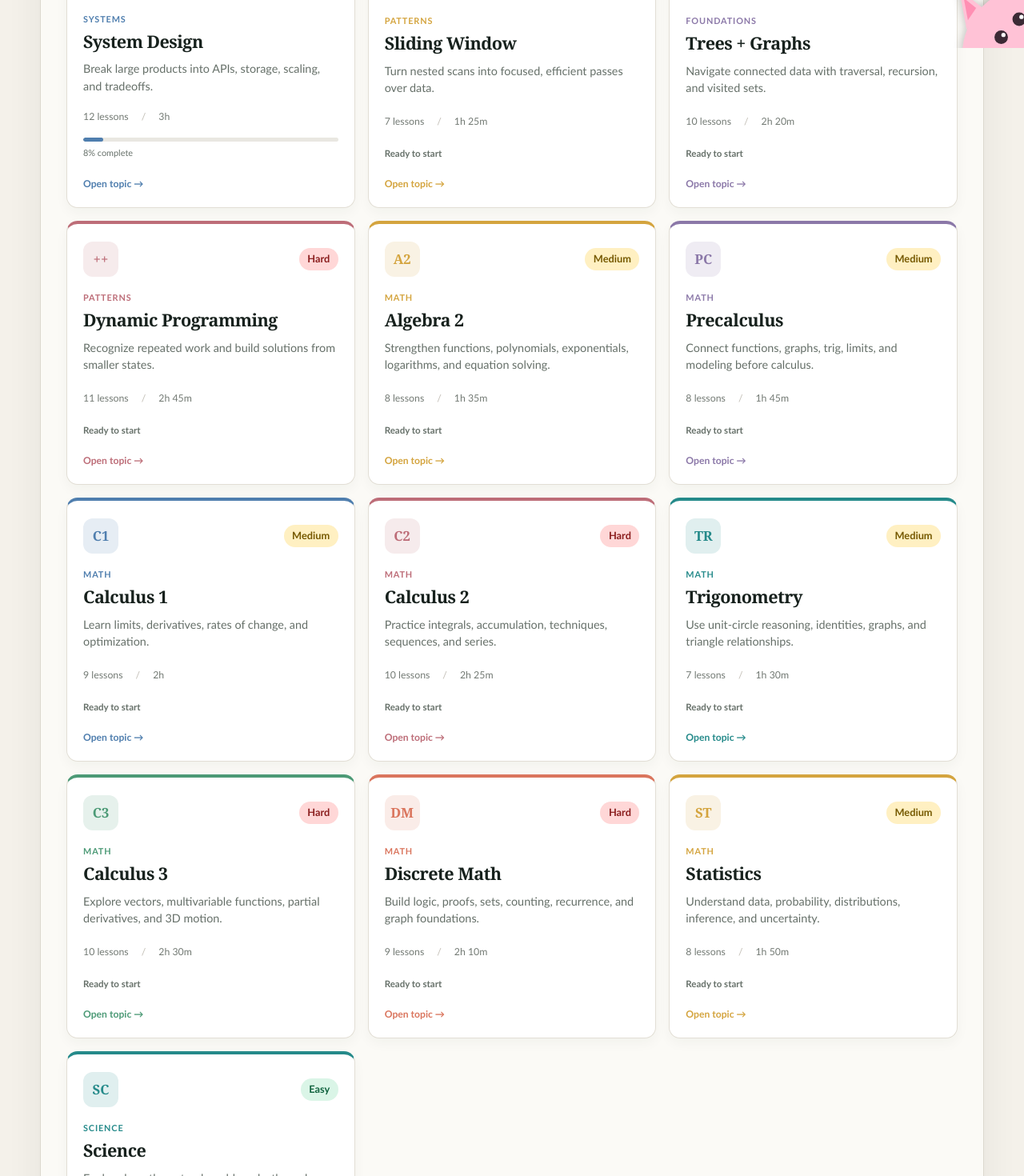
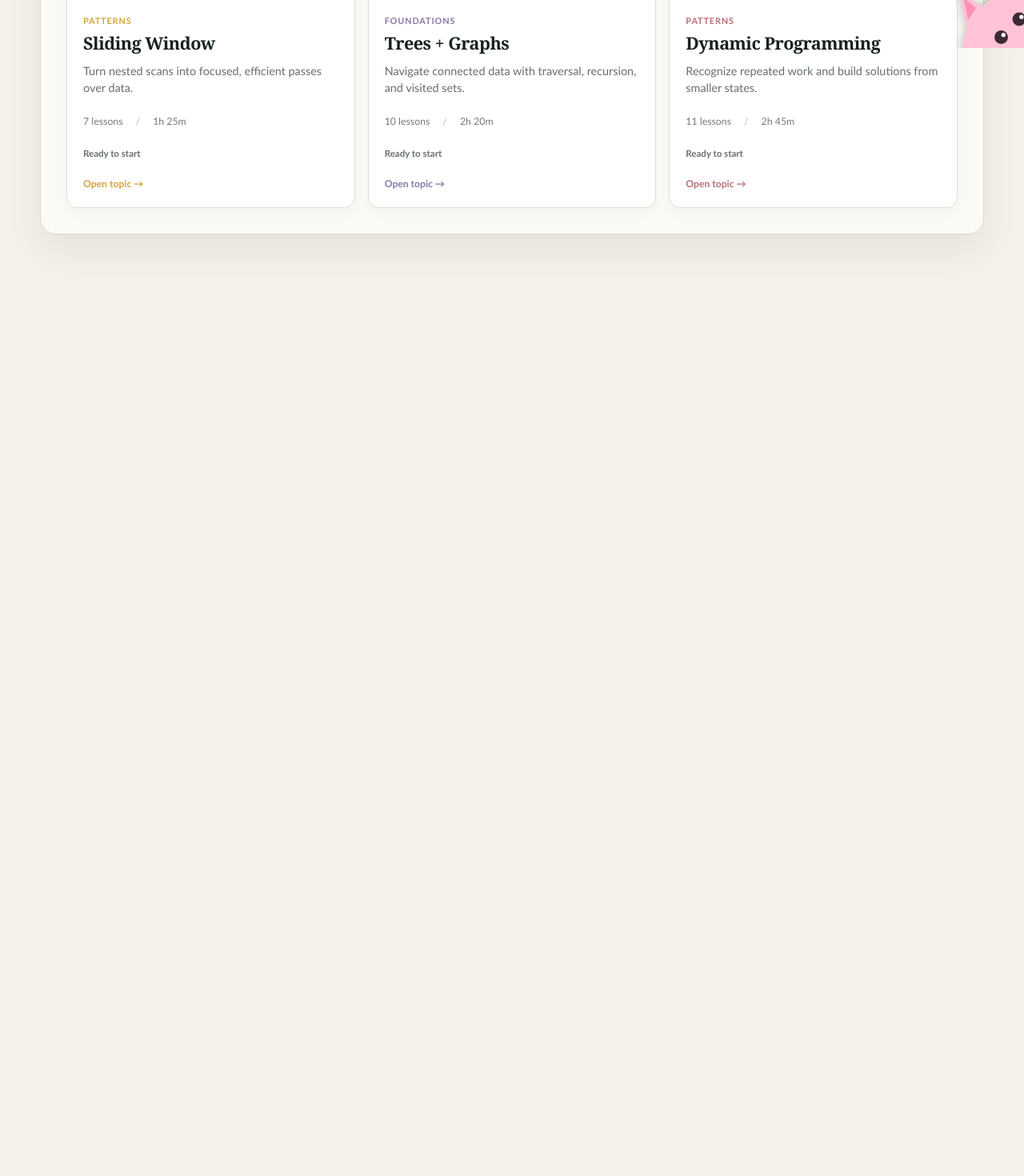
Before and after one commit to aphan135/Digi-Pet, a React (Vite) app in the folder web/: page / in a window 1280 px wide. Shown: the part 740-2210 px from the top of the page at 80% size. After the commit the page ends 1145 px from the top, so only its background shows below. Built offline with nearby package versions, Linux system fonts and the light colour scheme.

Commit message:
Focus learning map on LeetCode topics

```diff
--- a/web/src/App.tsx
+++ b/web/src/App.tsx
@@ -14,7 +14,7 @@ function exerciseToProblem(exercise: LearningExercise, topic: Topic): Problem {
     id: exercise.id,
     title: exercise.title,
     difficulty: exercise.difficulty,
-    type: topic.category === "Systems" ? "system-design" : "leetcode",
+    type: "leetcode",
     topic: topic.name,
     prompt: exercise.instructions,
     hint: exercise.hint,
--- a/web/src/data/learningContent.ts
+++ b/web/src/data/learningContent.ts
@@ -22,29 +22,6 @@ function levels(
     { label: "Intermediate", title: "Recognize the pattern", explanation: mechanics, takeaway: "Translate a problem statement into the right operations." },
     { label: "Advanced", title: "Reason about tradeoffs", explanation: advanced, takeaway: "Explain complexity, edge cases, and alternative designs." },
   ];
-}
-
-function mathContent(title: string, overview: string, analogy: string): TopicContent {
-  return {
-    overview,
-    analogy,
-    levels: levels(
-      `Learn the core vocabulary and notation for ${title}.`,
-      "Practice choosing the right method and explaining each step clearly.",
-      "Connect the method to edge cases, alternate strategies, and real applications.",
-    ),
-    exercises: [
-      exercise(
-        `${title.toLowerCase().split(" ").join("-")}-reasoning`,
-        `${title} reasoning check`,
-        "Medium",
-        `Solve a representative ${title} problem and explain the reasoning behind each step.`,
-        "function explainSolution() {\n  // Write your reasoning in the answer box on the Challenge page\n}\n\nconsole.log('ready');",
-        "ready",
-        "State what is given, what you need to find, and why each transformation is valid.",
-      ),
-    ],
-  };
 }
 
 export const learningContent: Record<string, TopicContent> = {
@@ -108,60 +85,4 @@ export const learningContent: Record<string, TopicContent> = {
       exercise("dp-coins", "Minimum coins", "Hard", "Find the fewest coins needed to make amount 6.", "function minCoins(coins, amount) {\n  // dp[x] is the best answer for amount x\n}\n\nconsole.log(minCoins([1, 3, 4], 6));", "2", "Initialize unreachable amounts to Infinity and build upward."),
     ],
   },
-  "system-design": {
-    overview: "System design turns product requirements into cooperating services, APIs, data stores, caches, and queues that remain reliable as usage grows.",
-    analogy: "Designing a city means planning roads, utilities, capacity, and failure recovery before adding buildings.",
-    levels: levels("Clarify users, requirements, and the core data flow.", "Choose APIs, storage, caching, and scaling boundaries.", "Analyze consistency, hot spots, failures, observability, and cost."),
-    exercises: [
-      exercise("system-id", "Generate a short ID", "Easy", "Convert the number to base 36 and print the result.", "function shortId(number) {\n  // Use a compact alphanumeric representation\n}\n\nconsole.log(shortId(12345));", "9ix", "JavaScript numbers can be converted with toString(radix)."),
-      exercise("system-shard", "Choose a shard", "Medium", "Route each numeric user ID to one of four shards.", "function shardFor(userId, shardCount) {\n  // Return a stable shard number\n}\n\nconsole.log(shardFor(42, 4));", "2", "Modulo gives a stable value from zero to shardCount - 1."),
-      exercise("system-rate", "Fixed-window limiter", "Hard", "Allow only the first three calls and print the decisions as JSON.", "function createLimiter(limit) {\n  // Return a function that tracks calls\n}\n\nconst allow = createLimiter(3);\nconsole.log(JSON.stringify([allow(), allow(), allow(), allow()]));", "[true,true,true,false]", "Close over a counter and compare it with the limit."),
-    ],
-  },
-  "algebra-2": mathContent(
-    "Algebra 2",
-    "Algebra 2 builds fluency with functions, polynomials, exponentials, logarithms, and equation solving.",
-    "Think of algebra as a toolkit for transforming expressions without changing their meaning.",
-  ),
-  precalculus: mathContent(
-    "Precalculus",
-    "Precalculus connects advanced functions, graphs, trigonometry, limits, and modeling before calculus.",
-    "Precalculus is the bridge between symbolic algebra and motion/change.",
-  ),
-  "calculus-1": mathContent(
-    "Calculus 1",
-    "Calculus 1 focuses on limits, derivatives, rates of change, tangent lines, and optimization.",
-    "A derivative is a speedometer for a changing quantity.",
-  ),
-  "calculus-2": mathContent(
-    "Calculus 2",
-    "Calculus 2 develops integration techniques, accumulation, sequences, and series.",
-    "Integration is a way to add infinitely many tiny pieces into one whole.",
-  ),
-  trigonometry: mathContent(
-    "Trigonometry",
-    "Trigonometry studies angles, cycles, unit-circle relationships, identities, and wave behavior.",
-    "Trig turns rotation and repeating motion into measurable relationships.",
-  ),
-  "calculus-3": mathContent(
-    "Calculus 3",
-    "Calculus 3 extends calculus into vectors, 3D space, multivariable functions, and partial derivatives.",
-    "Instead of walking on a line, Calculus 3 explores movement across landscapes.",
-  ),
-  "discrete-math": mathContent(
-    "Discrete Math",
-    "Discrete Math builds foundations in logic, proofs, sets, counting, recurrence, and graphs.",
-    "Discrete math is the grammar of computer science reasoning.",
-  ),
-  statistics: mathContent(
-    "Statistics",
-    "Statistics explains data, probability, distributions, inference, and uncertainty.",
-    "Statistics is how we make careful claims when the world is noisy.",
-  ),
-  science: {
-    overview: "Science uses observation and evidence to explain patterns in the natural world. Strong explanations connect what happens to the mechanisms that cause it.",
-    analogy: "A scientific explanation is a detective story: observations are clues, and evidence supports the best explanation.",
-    levels: levels("Describe observations and identify the scientific question.", "Connect evidence to models such as matter, energy, and forces.", "Evaluate explanations by checking predictions against evidence."),
-    exercises: [],
-  },
 };
--- a/web/src/data/problems.ts
+++ b/web/src/data/problems.ts
@@ -13,17 +13,6 @@ export const problems: Problem[] = [
     expectedConcepts: ["hash map lookup", "single pass", "return indices", "O(n) time"],
   },
   {
-    id: "url-shortener",
-    title: "Design a URL Shortener",
-    difficulty: "Medium",
-    type: "system-design",
-    topic: "System Design",
-    prompt:
-      "Design a service that converts long URLs into short links and redirects users back to the original URL.",
-    hint: "Start with the data model, then think about ID generation, redirects, and scaling reads.",
-    expectedConcepts: ["requirements", "URL mapping table", "ID generation", "redirect latency"],
-  },
-  {
     id: "valid-parentheses",
     title: "Valid Parentheses",
     difficulty: "Easy",
@@ -34,26 +23,4 @@ export const problems: Problem[] = [
     hint: "Push opening brackets onto a stack and match each closing bracket against the latest opener.",
     expectedConcepts: ["stack", "matching pairs", "empty stack check", "O(n) time"],
   },
-  {
-    id: "adding-fractions",
-    title: "Adding Fractions",
-    difficulty: "Easy",
-    type: "math",
-    topic: "Fractions",
-    prompt:
-      "What is 3/4 + 2/3? Show how you find a common denominator and simplify your answer.",
-    hint: "Find the least common denominator of 4 and 3, then convert both fractions.",
-    expectedConcepts: ["common denominator", "equivalent fractions", "simplifying"],
-  },
-  {
-    id: "why-ice-floats",
-    title: "Why Does Ice Float?",
-    difficulty: "Easy",
-    type: "science",
-    topic: "Matter and Density",
-    prompt:
-      "Explain why a piece of ice floats in liquid water, using particle arrangement and density in your answer.",
-    hint: "Think about how water molecules arrange themselves when water freezes and what that does to the same amount of matter's volume.",
-    expectedConcepts: ["molecular arrangement", "volume increases when freezing", "lower density than liquid water"],
-  },
 ];
--- a/web/src/data/topics.ts
+++ b/web/src/data/topics.ts
@@ -38,18 +38,6 @@ export const topics: Topic[] = [
     icon: ">>",
   },
   {
-    id: "system-design",
-    name: "System Design",
-    description: "Break large products into APIs, storage, scaling, and tradeoffs.",
-    category: "Systems",
-    level: "Hard",
-    lessons: 12,
-    minutes: 180,
-    progress: 8,
-    accent: "blue",
-    icon: "<>",
-  },
-  {
     id: "sliding-window",
     name: "Sliding Window",
     description: "Turn nested scans into focused, efficient passes over data.",
@@ -85,112 +73,4 @@ export const topics: Topic[] = [
     accent: "rose",
     icon: "++",
   },
-  {
-    id: "algebra-2",
-    name: "Algebra 2",
-    description: "Strengthen functions, polynomials, exponentials, logarithms, and equation solving.",
-    category: "Math",
-    level: "Medium",
-    lessons: 8,
-    minutes: 95,
-    progress: 0,
-    accent: "gold",
-    icon: "A2",
-  },
-  {
-    id: "precalculus",
-    name: "Precalculus",
-    description: "Connect functions, graphs, trig, limits, and modeling before calculus.",
-    category: "Math",
-    level: "Medium",
-    lessons: 8,
-    minutes: 105,
-    progress: 0,
-    accent: "lilac",
-    icon: "PC",
-  },
-  {
-    id: "calculus-1",
-    name: "Calculus 1",
-    description: "Learn limits, derivatives, rates of change, and optimization.",
-    category: "Math",
-    level: "Medium",
-    lessons: 9,
-    minutes: 120,
-    progress: 0,
-    accent: "blue",
-    icon: "C1",
-  },
-  {
-    id: "calculus-2",
-    name: "Calculus 2",
-    description: "Practice integrals, accumulation, techniques, sequences, and series.",
-    category: "Math",
-    level: "Hard",
-    lessons: 10,
-    minutes: 145,
-    progress: 0,
-    accent: "rose",
-    icon: "C2",
-  },
-  {
-    id: "trigonometry",
-    name: "Trigonometry",
-    description: "Use unit-circle reasoning, identities, graphs, and triangle relationships.",
-    category: "Math",
-    level: "Medium",
-    lessons: 7,
-    minutes: 90,
-    progress: 0,
-    accent: "teal",
-    icon: "TR",
-  },
-  {
-    id: "calculus-3",
-    name: "Calculus 3",
-    description: "Explore vectors, multivariable functions, partial derivatives, and 3D motion.",
-    category: "Math",
-    level: "Hard",
-    lessons: 10,
-    minutes: 150,
-    progress: 0,
-    accent: "mint",
-    icon: "C3",
-  },
-  {
-    id: "discrete-math",
-    name: "Discrete Math",
-    description: "Build logic, proofs, sets, counting, recurrence, and graph foundations.",
-    category: "Math",
-    level: "Hard",
-    lessons: 9,
-    minutes: 130,
-    progress: 0,
-    accent: "coral",
-    icon: "DM",
-  },
-  {
-    id: "statistics",
-    name: "Statistics",
-    description: "Understand data, probability, distributions, inference, and uncertainty.",
-    category: "Math",
-    level: "Medium",
-    lessons: 8,
-    minutes: 110,
-    progress: 0,
-    accent: "gold",
-    icon: "ST",
-  },
-  {
-    id: "science",
-    name: "Science",
-    description: "Explore how the natural world works through evidence and explanations.",
-    category: "Science",
-    level: "Easy",
-    lessons: 6,
-    minutes: 60,
-    progress: 0,
-    accent: "teal",
-    icon: "SC",
-  },
 ];
--- a/web/src/pages/Challenge.tsx
+++ b/web/src/pages/Challenge.tsx
@@ -4,11 +4,8 @@ import { getFeaturedProblem } from "../services/problemService";
 import type { AnswerFeedback, Problem, ProblemType } from "../types";
 
 const subjectFilters: { id: ProblemType | "all"; label: string }[] = [
-  { id: "all", label: "All subjects" },
+  { id: "all", label: "All coding" },
   { id: "leetcode", label: "Coding" },
-  { id: "system-design", label: "System design" },
-  { id: "math", label: "Math" },
-  { id: "science", label: "Science" },
 ];
 
 function getSubjectLabel(type: ProblemType) {
@@ -101,8 +98,7 @@ function Challenge({ problem }: ChallengeProps) {
               <h3>{feedback.score}/10</h3>
             </div>
             <p>{feedback.feedback}</p>
-            {(selectedProblem.type === "leetcode" ||
-              selectedProblem.type === "system-design") && (
+            {selectedProblem.type === "leetcode" && (
               <div className="complexity-grid">
                 <span>Time: {feedback.timeComplexity}</span>
                 <span>Space: {feedback.spaceComplexity}</span>
--- a/web/src/pages/Learn.tsx
+++ b/web/src/pages/Learn.tsx
@@ -1,7 +1,7 @@
 import { useState } from "react";
 import { topics } from "../data/topics";
 
-type Category = "All" | "Foundations" | "Patterns" | "Systems" | "Math" | "Science";
+type Category = "All" | "Foundations" | "Patterns";
 
 interface LearnProps {
   onSelectTopic: (topicId: string) => void;
@@ -48,7 +48,7 @@ function Learn({ onSelectTopic }: LearnProps) {
         </div>
 
         <div className="category-tabs" aria-label="Filter learning topics">
-          {(["All", "Foundations", "Patterns", "Systems", "Math", "Science"] as Category[]).map((item) => (
+          {(["All", "Foundations", "Patterns"] as Category[]).map((item) => (
             <button
               className={category === item ? "active" : ""}
               key={item}
--- a/web/src/types/index.ts
+++ b/web/src/types/index.ts
@@ -2,7 +2,7 @@ export type PageName = "dashboard" | "learn" | "map" | "challenge";
 
 export type ProblemDifficulty = "Easy" | "Medium" | "Hard";
 
-export type ProblemType = "leetcode" | "system-design" | "math" | "science";
+export type ProblemType = "leetcode";
 
 export interface Problem {
   id: string;
@@ -21,7 +21,7 @@ export interface Topic {
   id: string;
   name: string;
   description: string;
-  category: "Foundations" | "Patterns" | "Systems" | "Math" | "Science";
+  category: "Foundations" | "Patterns";
   level: ProblemDifficulty;
   lessons: number;
   minutes: number;
```
Also changed, not shown: web/src/pages/LearningMap.tsx (+18 -22 lines), web/src/styles/global.css (+24 -10 lines).
